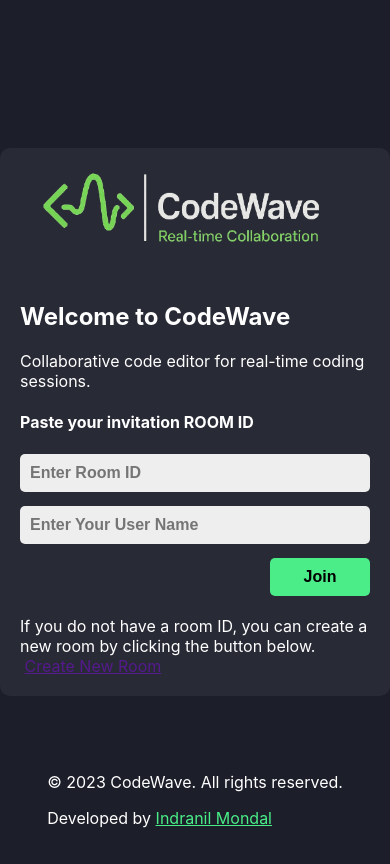
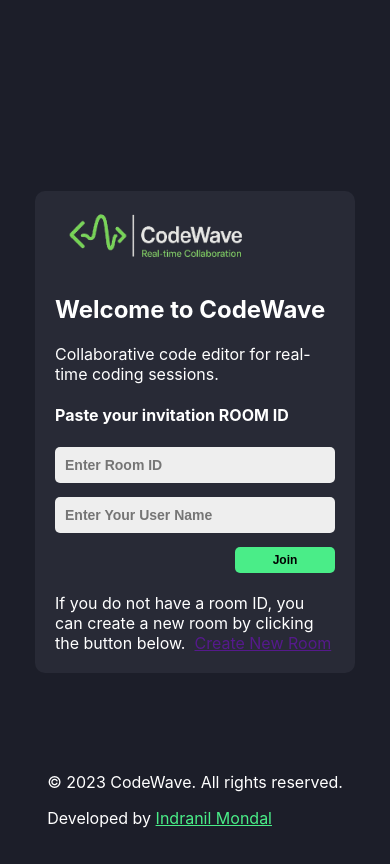
Before and after one commit to indranilmondal901/code-wave, a React (Create React App) app: page / in a window 390 px wide. Built offline with nearby package versions, Linux system fonts and the light colour scheme.

Commit message:
#responsive css updated

```diff
--- a/src/App.css
+++ b/src/App.css
@@ -101,6 +101,7 @@ footer a:hover {
   display: flex;
   flex-direction: column;
 }
+
 .asideInner {
   flex: 1;
 }
@@ -118,6 +119,7 @@ footer a:hover {
   flex-direction: column;
   font-weight: bold;
 }
+
 .userName {
   margin-top: 10px;
 }
@@ -141,3 +143,90 @@ footer a:hover {
   line-height: 1.6;
   padding-top: 20px;
 }
+
+/* Responsive media queries */
+@media screen and (max-width: 768px) {
+  /* .formWrapper {
+    background: #282a36;
+    padding: 20px;
+    border-radius: 10px;
+    width: 280px;
+    max-width: 90%;
+  }
+  .logo {
+    border-bottom: 1px solid #424242;
+    padding-bottom: 5px;
+  }
+  .homePageLogo {
+    height: 50px;
+    margin-bottom: 10px;
+  } */
+
+  .mainWrap {
+    display: flex;
+    flex-direction: column;
+    padding: 10px;
+  }
+
+  .aside {
+    width: 100%;
+    padding: 10px 0px;
+  }
+
+  .asideInner {
+    flex-direction: column;
+    align-items: center;
+  }
+
+  .userName {
+    margin-top: 5px;
+    font-size: 12px;
+  }
+
+  .clientsList {
+    flex-direction: row;
+    flex-wrap: wrap;
+    gap: 8px;
+    padding: 10px 0;
+  }
+
+  .btn {
+    padding: 8px;
+    font-size: 14px;
+  }
+}
+
+@media screen and (max-width: 480px) {
+  .formWrapper {
+    background: #282a36;
+    padding: 20px;
+    border-radius: 10px;
+    width: 280px;
+    max-width: 90%;
+  }
+  .logo {
+    border-bottom: 1px solid #424242;
+    padding-bottom: 5px;
+  }
+  .homePageLogo {
+    height: 50px;
+    margin-bottom: 10px;
+  }
+
+  .btn {
+    font-size: 12px;
+    padding: 6px;
+  }
+  .inputBox {
+    font-size: 14px;
+  }
+
+  .userName {
+    margin-top: 5px;
+  }
+
+  .homePageWrapper {
+    flex-direction: column;
+    padding: 10px;
+  }
+}
--- a/src/components/Editor.js
+++ b/src/components/Editor.js
@@ -44,11 +44,10 @@ const Editor = ({ socketRef, roomId, onCodeChange }) => {
   }, []);
 
   useEffect(() => {
-    if (!socketRef.current) return;
+    if (!socketRef?.current) return;
 
     // Listen for code changes from the server
     socketRef.current.on(Actions.CODE_CHANGE, ({ code }) => {
-      console.log('Code received from server:', code);
       if (/*editorRef.current.getValue() !== code &&*/ code !== null) {
         editorRef.current.setValue(code);
       }
--- a/src/pages/EditorPage.js
+++ b/src/pages/EditorPage.js
@@ -62,11 +62,11 @@ const EditorPage = () => {
 
     // Cleanup on component unmount
     return () => {
-      // if (socketRef.current) {
-      socketRef.current.disconnect();
-      socketRef.current.off(Actions.JOINED);
-      socketRef.current.off(Actions.DISCONNECTED);
-      // }
+      if (socketRef.current) {
+        socketRef.current.disconnect();
+        socketRef.current.off(Actions.JOINED);
+        socketRef.current.off(Actions.DISCONNECTED);
+      }
     };
   }, []);
 
@@ -81,13 +81,14 @@ const EditorPage = () => {
   };
 
   const leaveRoom = () => {
-    reactNavigate("/");
+    const confirmLeave = window.confirm("Are you sure you want to leave the room?");
+    if (confirmLeave) reactNavigate("/");
   };
 
   if (shouldRedirectHome) {
-    <Navigate to="/" replace={true} />
+    return <Navigate to="/" replace={true} />
   }
-  console.log(codeRef.current);
+
   return (
     <div className='mainWrap'>
       <div className='aside'>
```
Lines whose indentation alone changed are shown as unchanged.
